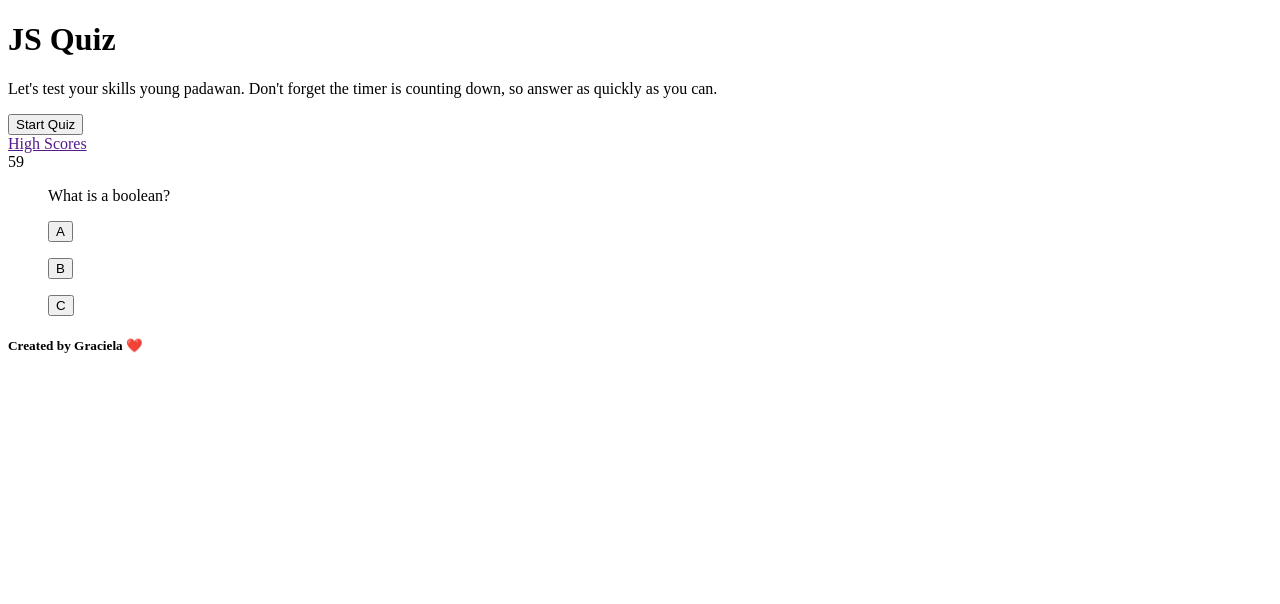
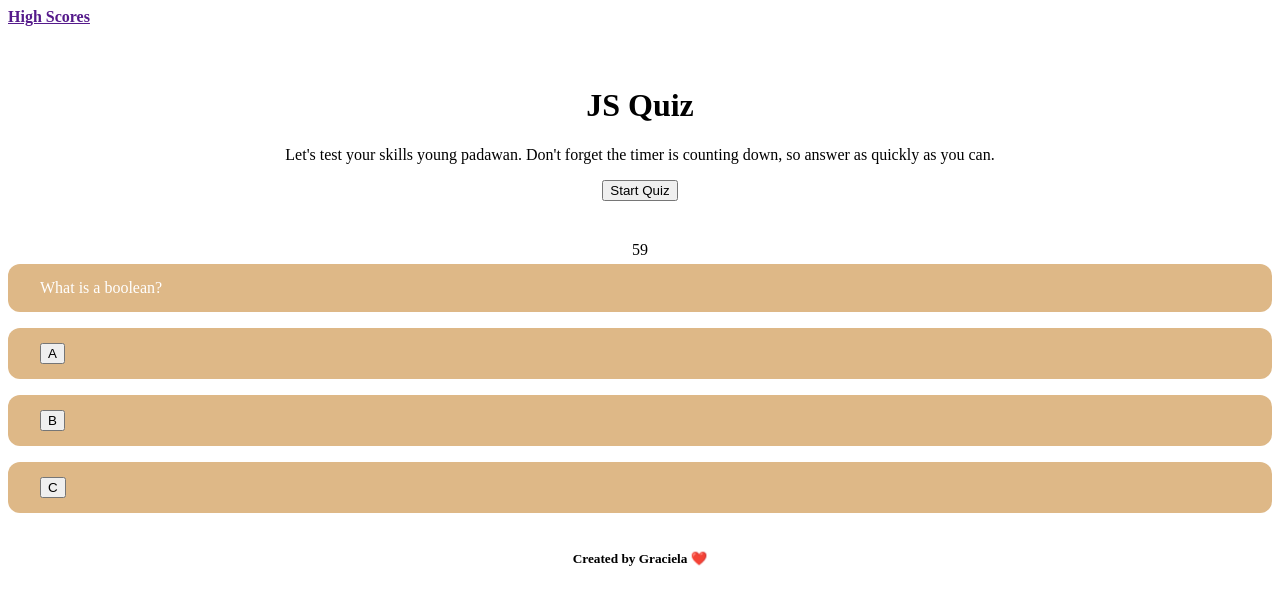
Before and after one commit to gmejia87/js-survey-quiz, a plain HTML site: page index.html in a window 1280 px wide. Both pictures are taken after a click on the button "Start Quiz". Drawn offline with Linux system fonts and the light colour scheme.

Commit message:
add some style

```diff
--- a/index.html
+++ b/index.html
@@ -8,6 +8,7 @@
     <title>JS Survey Quiz</title>
   </head>
   <body>
+    <div class="highscores"><a href="">High Scores</a></div>
     <header>
       <h1>JS Quiz</h1>
       <p>
@@ -17,12 +18,11 @@
       <button id="start-btn">Start Quiz</button>
     </header>
 
-    <div class="highscores"><a href="">High Scores</a></div>
-    <div class="timer hidden">60</div>
+    <div class="timer hidden"></div>
 
     <div class="questions hidden">
       <ul class="question">
-        <p>What is a boolean?</p>
+        What is a boolean?
       </ul>
       <ul class="choice 1">
         <button>A</button>
--- a/style.css
+++ b/style.css
@@ -1,3 +1,45 @@
+:root {
+  text-align: center;
+}
+
 .hidden {
   display: none;
 }
+
+body {
+  display: flex;
+  flex-direction: column;
+}
+
+header {
+  padding: 40px;
+  margin-left: 60px;
+  margin-right: 60px;
+  text-align: center;
+}
+
+/* question start */
+ul {
+  display: flex;
+  background-color: burlywood;
+  border: none;
+  border-radius: 12px;
+  color: white;
+  padding: 15px 32px;
+  text-align: center;
+  text-decoration: none;
+  font-size: 16px;
+  margin-top: 5px;
+}
+
+ul:hover {
+  background-color: blueviolet;
+}
+/* question end*/
+
+.highscores {
+  display: flex;
+  text-decoration: none;
+  font-weight: bold;
+  color: #7e21a3;
+}
```
